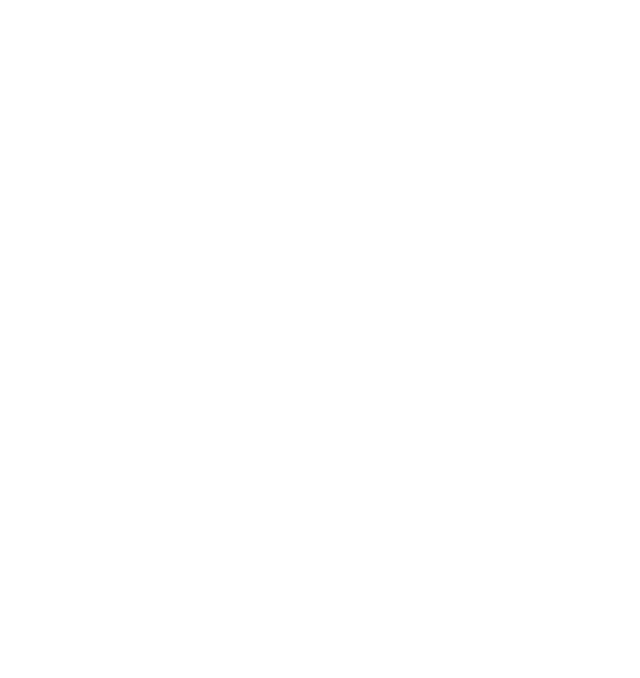
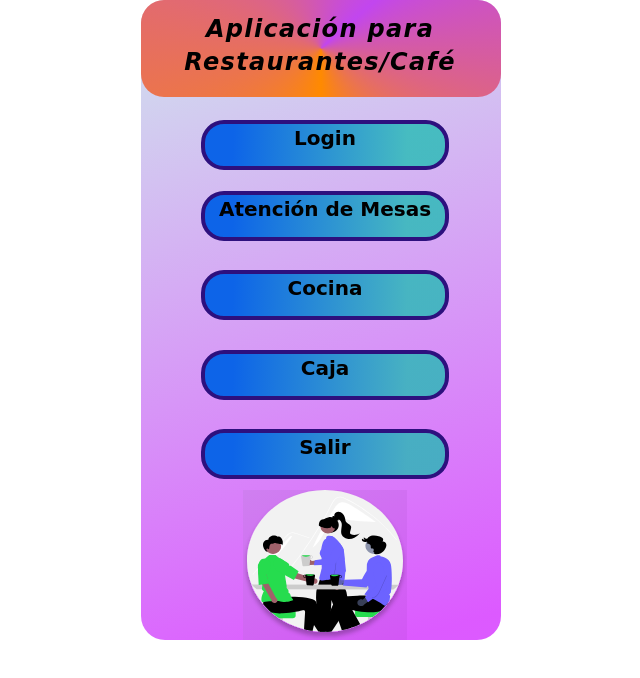
Before and after one commit to jptuttolomondo/AppResto, a React (Create React App) app in the folder cliente/: page /home in a window 1280 px wide. Before the commit this address had no page. Shown: the top 678 px of the page, without its empty margins (319-959 px from the left). Built offline with nearby package versions, Linux system fonts and the light colour scheme.

Commit message:
landing-home-mesas

```diff
--- a/cliente/src/App.js
+++ b/cliente/src/App.js
@@ -2,6 +2,7 @@
 
 import {Route,Routes} from 'react-router-dom'
 import {Landing} from'./components/landing.js'
+import { Home } from "./components/home.js";
 import AtencionMesas from './components/atencionMesas.js'
 //import {Home} from './components/home';
 import './App.css';
@@ -16,6 +17,7 @@
          <Routes>
                 <Route  path="/" element={<Landing/>} > </Route>
                 <Route  path="/mesas" element={<AtencionMesas/>} > </Route>
+                <Route exact path="/home" element={<Home/>} > </Route>
 
       </Routes>
     </Provider>
--- a/cliente/src/components/home.css
+++ b/cliente/src/components/home.css
@@ -0,0 +1,248 @@
+.home-body {
+    text-align: center;
+    position:relative;
+    width: 360px;
+    height: 640px;
+    /*overflow-x: scroll;*/
+
+    background: linear-gradient(163.28deg, rgba(206, 225, 236, 0.96) 2.17%, rgba(219, 83, 255, 0.96) 96.14%);
+    border-radius: 24px;
+  }
+  .landing-titulo{
+    position: absolute;
+  left: -18.88%;
+  right: -18.37%;
+  top: 2%;
+  bottom: -340%;
+
+  font-family: 'Comic Sans MS';
+  font-style: italic;
+  font-weight: 700;
+  font-size: 24px;
+  line-height: 33px;
+  text-align: center;
+  letter-spacing: 0.055em;
+  color: #000000;
+  display: block;
+  }
+  .Mesas-subtitulo{
+
+  position: absolute;
+  width: 240px;
+  height: 42px;
+  left: 60px;
+  top: 104px;
+
+  background: linear-gradient(92.33deg, #29BC1C 11.92%, rgba(28, 188, 178, 0.77) 83.97%);
+  border: 4px solid #107E1B;
+  border-radius: 23px;
+  font-family: 'Comic Sans MS';
+  font-style: normal;
+  font-weight: 700;
+  font-size: 20px;
+  line-height: 35px;
+  /* identical to box height */
+
+  text-align: center;
+
+  color: #000000;
+
+  }
+.landing-login{
+  position: absolute;
+  width: 240px;
+  height: 42px;
+  left: calc(50% - 240px/2);
+  bottom: 470px;
+
+  background: linear-gradient(92.33deg, #0D64E8 11.92%, rgba(28, 188, 178, 0.77) 83.97%);
+  border: 4px solid #2D107E;
+  border-radius: 23px;
+  position: absolute;
+
+
+  font-family: 'Comic Sans MS';
+  font-style: normal;
+  font-weight: 700;
+  font-size: 20px;
+  line-height: 28px;
+  /* identical to box height */
+
+  text-align: center;
+
+  color: #000000;
+
+
+}
+  .landing-cocina{
+    position: absolute;
+width: 240px;
+height: 42px;
+left: 60px;
+top: 270px;
+
+background: linear-gradient(92.33deg, #0D64E8 11.92%, rgba(28, 188, 178, 0.77) 83.97%);
+border: 4px solid #2D107E;
+border-radius: 23px;
+
+
+/* Subtitulo */
+
+
+position: absolute;
+/*width: 61px;
+height: 28px;
+left: 149px;
+top: 274px;*/
+
+font-family: 'Comic Sans MS';
+font-style: normal;
+font-weight: 700;
+font-size: 20px;
+line-height: 28px;
+/* identical to box height */
+
+text-align: center;
+
+color: #000000;
+  }
+.landing-caja{
+
+position: absolute;
+width: 240px;
+height: 42px;
+left: 60px;
+top: 350px;
+
+background: linear-gradient(92.33deg, #0D64E8 11.92%, rgba(28, 188, 178, 0.77) 83.97%);
+border: 4px solid #2D107E;
+border-radius: 23px;
+
+
+/* Subtitulo */
+
+/*
+position: absolute;
+width: 43px;
+height: 28px;
+left: 158px;
+top: 357px;
+*/
+font-family: 'Comic Sans MS';
+font-style: normal;
+font-weight: 700;
+font-size: 20px;
+line-height: 28px;
+/* identical to box height */
+
+text-align: center;
+
+color: #000000;
+}
+.landing-salir{
+  position: absolute;
+width: 240px;
+height: 42px;
+left: 60px;
+top: 429px;
+
+background: linear-gradient(92.33deg, #0D64E8 11.92%, rgba(28, 188, 178, 0.77) 83.97%);
+border: 4px solid #2D107E;
+border-radius: 23px;
+
+
+/* Subtitulo */
+
+/*
+position: absolute;
+width: 46px;
+height: 28px;
+left: 157px;
+top: 436px;
+*/
+font-family: 'Comic Sans MS';
+font-style: normal;
+font-weight: 700;
+font-size: 20px;
+line-height: 28px;
+/* identical to box height */
+
+text-align: center;
+
+color: #000000;
+}
+.landing-logo{
+
+  position: absolute;
+  width: 156px;
+  height: 142px;
+  left: 102px;
+  top: 490px;
+
+
+
+}
+  .landing-atencionMesas{
+    position: absolute;
+width: 240px;
+height: 42px;
+left: 60px;
+top: 191px;
+
+background: linear-gradient(92.33deg, #0D64E8 11.92%, rgba(28, 188, 178, 0.77) 83.97%);
+border: 4px solid #2D107E;
+border-radius: 23px;
+
+
+/* Subtitulo */
+
+
+position: absolute;
+
+
+font-family: 'Comic Sans MS';
+font-style: normal;
+font-weight: 700;
+font-size: 20px;
+line-height: 28px;
+/* identical to box height */
+
+text-align: center;
+
+color: #000000;
+  }
+  .landing-header {
+
+  width: 360px;
+  height: 97px;
+
+  background: conic-gradient(from 180deg at 50% 50%, #FF8A00 0deg, rgba(193, 64, 239, 0.96) 228.75deg, #FF8A00 360deg);
+  border-radius: 23px;
+
+  /* Inside auto layout */
+
+  flex: none;
+  order: 0;
+  flex-grow: 0;
+  position:flex;
+
+  }
+
+  .landing-link {
+    color: #61dafb;
+  }
+  /* hace rotar la imagen del cafe
+  @keyframes App-logo-spin {
+    from {
+      transform: rotate(0deg);
+    }
+    to {
+      transform: rotate(360deg);
+    }
+  }
+  */
+  @media (prefers-reduced-motion: no-preference) {
+    .landing-logo {
+      animation: landing-logo-spin infinite 20s linear;
+    }
+  }
--- a/cliente/src/components/home.js
+++ b/cliente/src/components/home.js
@@ -0,0 +1,21 @@
+import logo from '../assets/mesa de cafe grande.svg'
+//import botonMas from'../assets/bxs-plus-circle 1.svg'
+import './home.css';
+
+export function Home() {
+  return (
+    <div align="center">
+<div className="home-body">
+      <div className="landing-header">
+      <div className="landing-titulo">Aplicación para<br></br> Restaurantes/Café</div>
+      </div>
+<div className="landing-login">Login</div>
+<div className="landing-atencionMesas">Atención de Mesas</div>
+<div className="landing-cocina">Cocina</div>
+<div className="landing-caja">Caja</div>
+<div className="landing-salir">Salir</div>
+<div className="landing-logo"><img src={logo} /></div>
+ </div>
+ </div>
+  );
+}
--- a/cliente/src/components/landing.js
+++ b/cliente/src/components/landing.js
@@ -9,12 +9,8 @@
       <div className="landing-header">
       <div className="landing-titulo">Aplicación para<br></br> Restaurantes/Café</div>
       </div>
-<div className="landing-login">Login</div>
-<div className="landing-atencionMesas">Atención de Mesas</div>
-<div className="landing-cocina">Cocina</div>
-<div className="landing-caja">Caja</div>
-<div className="landing-salir">Salir</div>
-<div className="landing-logo"><img src={logo} /></div>
+<div className="landing-login">Ingresar</div>
+
  </div>
  </div>
   );
```
Also changed, not shown: cliente/src/router/router.js (+5 -5 lines).
